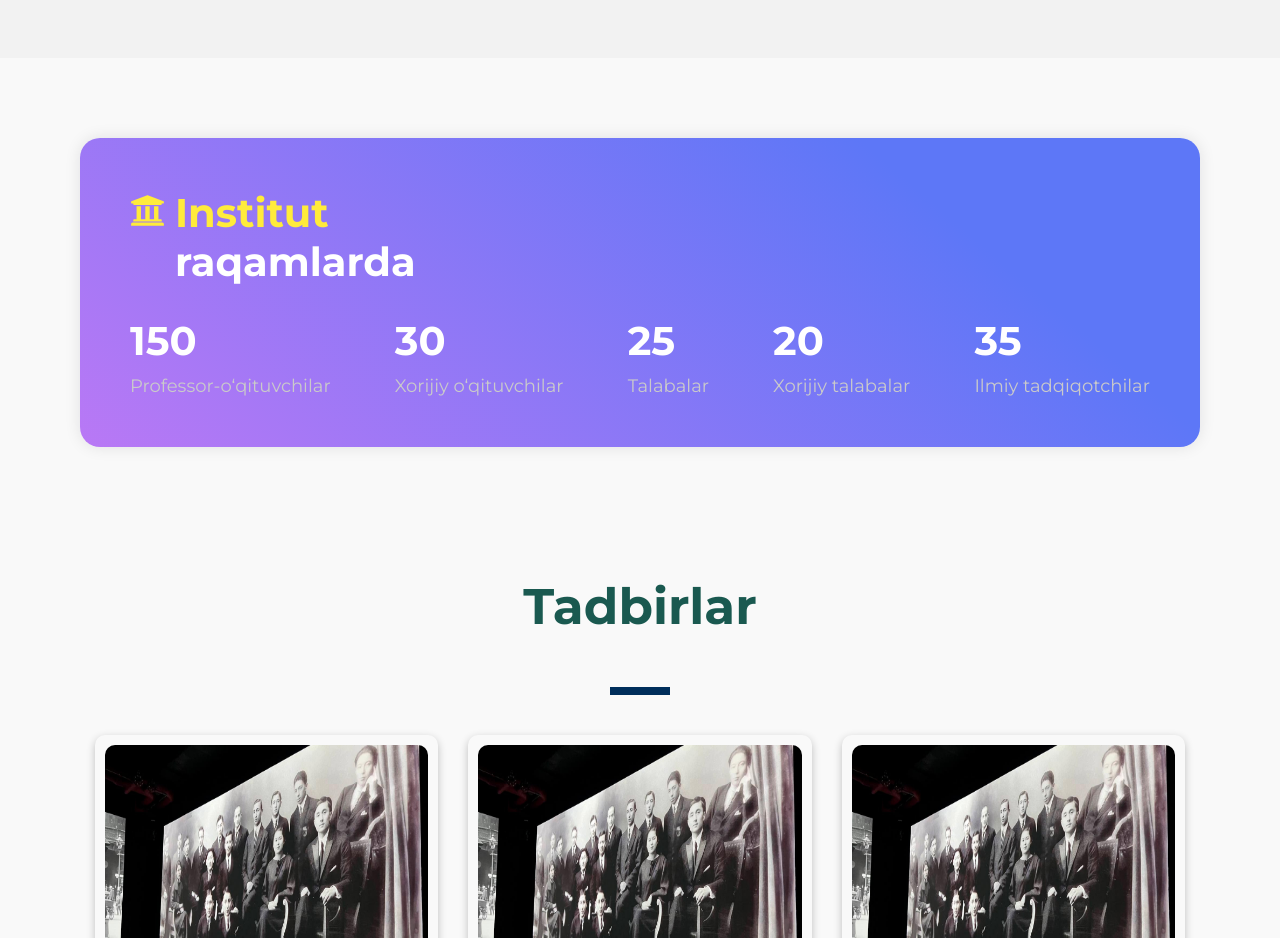
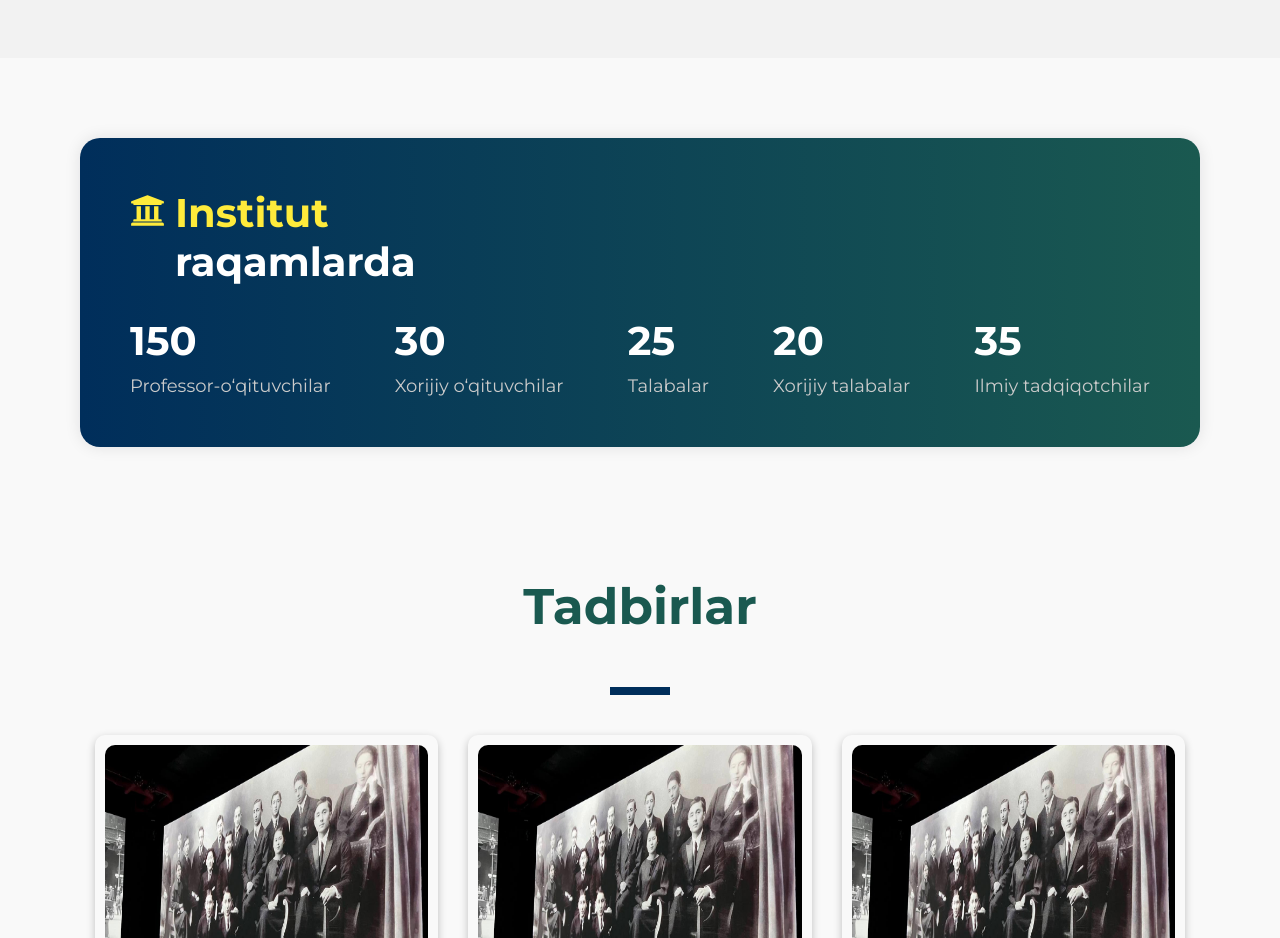
Before and after one commit to Islomov-Doniyorbek/institut, a React (Vite) app: page / in a window 1280 px wide. Shown: the part 2380-3318 px from the top of the page. Built offline with nearby package versions, Linux system fonts and the light colour scheme.

Commit message:
main changes

```diff
--- a/src/App.css
+++ b/src/App.css
@@ -176,13 +176,12 @@ text-align: center;
   }
   .links_col h2{color: #1a5950; font-size: 25px; font-family:'Montserrat'; margin-bottom: 15px;}
   .links_col b{color: rgb(37, 37, 37)!important; font-size: 18px; font-family:'Open Sans';}
-  .links_col:hover .link_inner {background-color: #024c96; color: white;}
-  .links_col:hover .link_icon{background-color: green;}
+
 
 
 
 .usinfo{padding: 80px;}
-.useinfo_box{ border-radius: 20px; padding: 50px; box-shadow: rgba(17, 17, 26, 0.1) 0px 0px 16px; background: linear-gradient(220.68deg, #5d77f7 23.11%, #F279F4 147.67%);
+.useinfo_box{ border-radius: 20px; padding: 50px; box-shadow: rgba(17, 17, 26, 0.1) 0px 0px 16px; background: linear-gradient(to right, #002e5b, #1a5950);
 }
 .useinfo_row{display: flex; width: 100%; justify-content: space-between;}
 .useinfo_box h1{color: black; font-family:'Montserrat'; font-size: 40px; color: 	#FFFFFF;}
```
Also changed, not shown: 1 other file (tests, documents, lock files or other folders).
